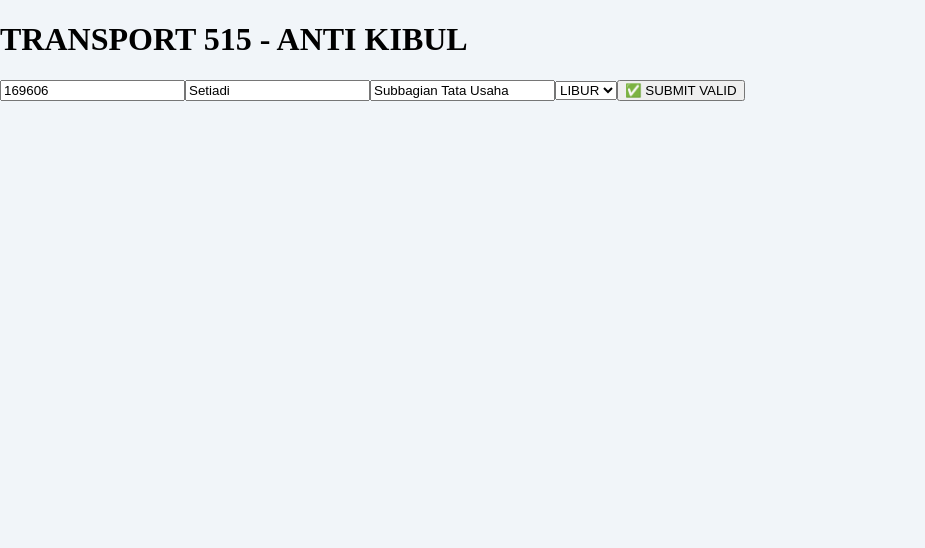
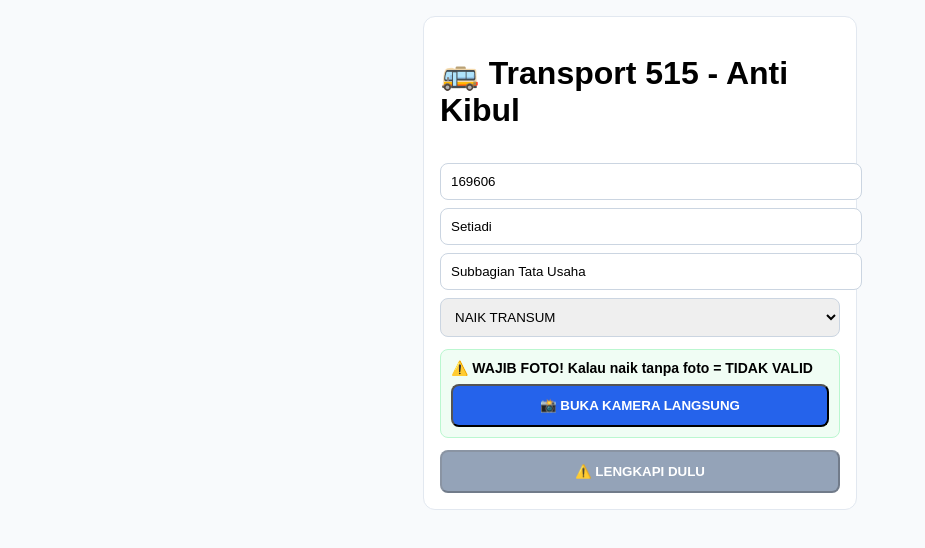
Before and after one commit to kepegawaian515-bit/transport515, a Next.js app: page / in a window 1280 px wide. Shown: the top 548 px of the page, without its empty margins (0-925 px from the left). Built offline with nearby package versions, Linux system fonts and the light colour scheme.

Commit message:
Update page.tsx

```diff
--- a/app/page.tsx
+++ b/app/page.tsx
@@ -1,104 +1,57 @@
 "use client";
 import { useState, useRef } from "react";
 
-export default function Page() {
-  const [nip, setNip] = useState("169606");
-  const [nama, setNama] = useState("Setiadi");
-  const [bagian, setBagian] = useState("Subbagian Tata Usaha");
-  const [status, setStatus] = useState("LIBUR");
-  const [foto, setFoto] = useState<string | null>(null);
-  const [showCam, setShowCam] = useState(false);
-  const videoRef = useRef<HTMLVideoElement>(null);
-  const streamRef = useRef<MediaStream | null>(null);
+export default function Page(){
+  const [nip,setNip]=useState("169606");
+  const [nama,setNama]=useState("Setiadi");
+  const [unit,setUnit]=useState("Subbagian Tata Usaha");
+  const [st,setSt]=useState("NAIK TRANSUM");
+  const [foto,setFoto]=useState("");
+  const [showCam,setShowCam]=useState(false);
+  const videoRef=useRef<HTMLVideoElement>(null);
+  const streamRef=useRef<MediaStream|null>(null);
 
-  const openCamera = async () => {
+  const bukaKamera=async()=>{
     setShowCam(true);
-    try {
-      const stream = await navigator.mediaDevices.getUserMedia({
-        video: { facingMode: "environment" }
-      });
-      streamRef.current = stream;
-      if (videoRef.current) videoRef.current.srcObject = stream;
-    } catch (e) {
-      alert("Gagal buka kamera, pastikan ijin kamera diaktifkan!");
-      setShowCam(false);
-    }
-  };
+    const s=await navigator.mediaDevices.getUserMedia({video:{facingMode:"environment"}});
+    streamRef.current=s;
+    if(videoRef.current) videoRef.current.srcObject=s;
+  }
+  const tutup=()=>{streamRef.current?.getTracks().forEach(t=>t.stop()); setShowCam(false);}
+  const jepret=()=>{
+    const v=videoRef.current!; const c=document.createElement("canvas");
+    c.width=v.videoWidth; c.height=v.videoHeight;
+    c.getContext("2d")?.drawImage(v,0,0);
+    setFoto(c.toDataURL("image/jpeg")); tutup();
+  }
 
-  const closeCamera = () => {
-    streamRef.current?.getTracks().forEach(t => t.stop());
-    setShowCam(false);
-  };
+  const isNaik=st.includes("NAIK");
+  const bisaSimpan = isNaik ? foto!=="" : true;
 
-  const takePhoto = () => {
-    const video = videoRef.current;
-    if (!video) return;
-    const canvas = document.createElement("canvas");
-    canvas.width = video.videoWidth;
-    canvas.height = video.videoHeight;
-    canvas.getContext("2d")?.drawImage(video, 0, 0);
-    setFoto(canvas.toDataURL("image/jpeg", 0.8));
-    closeCamera();
-  };
-
-  const handleSubmit = () => {
-    if (status === "NAIK" && !foto) {
-      alert("Wajib FOTO bukti naik! Gak bisa kibul!");
-      return;
-    }
-    if (status === "LIBUR") {
-      alert("SUKSES! NAIK tanpa foto = TIDAK VALID di rekap");
-    } else {
-      alert(`SUKSES! ${nama} VALID NAIK dengan bukti foto! Anti Kibul!`);
-    }
-    // Reset foto after submit
-    // setFoto(null);
-  };
-
-  return (
-    <div className="min-h-screen bg-zinc-100 flex justify-center p-4">
-      <div className="w-full max-w-sm bg-white rounded-2xl shadow p-5 space-y-3">
-        <h1 className="font-bold text-center">TRANSPORT 515 - ANTI KIBUL</h1>
-
-        <input className="w-full border rounded-lg p-3" value={nip} onChange={e=>setNip(e.target.value)} placeholder="NIP" />
-        <input className="w-full border rounded-lg p-3" value={nama} onChange={e=>setNama(e.target.value)} placeholder="Nama" />
-        <input className="w-full border rounded-lg p-3" value={bagian} onChange={e=>setBagian(e.target.value)} placeholder="Subbagian" />
-
-        <select className="w-full border rounded-lg p-3" value={status} onChange={e=>{setStatus(e.target.value); if(e.target.value==="LIBUR") setFoto(null)}}>
-          <option>LIBUR</option>
-          <option>NAIK</option>
+  return(
+    <div style={{minHeight:'100vh', background:'#f8fafc', padding:16, fontFamily:'sans-serif'}}>
+      <div style={{maxWidth:400, margin:'0 auto', background:'white', padding:16, borderRadius:12, border:'1px solid #e2e8f0'}}>
+        <h1 style={{fontWeight:'bold', display:'flex', alignItems:'center', gap:8}}>🚌 Transport 515 - Anti Kibul</h1>
+        <input value={nip} onChange={e=>setNip(e.target.value)} placeholder="NIP" style={{width:'100%', marginTop:12, padding:10, border:'1px solid #cbd5e1', borderRadius:8}}/>
+        <input value={nama} onChange={e=>setNama(e.target.value)} placeholder="Nama" style={{width:'100%', marginTop:8, padding:10, border:'1px solid #cbd5e1', borderRadius:8}}/>
+        <input value={unit} onChange={e=>setUnit(e.target.value)} placeholder="Unit" style={{width:'100%', marginTop:8, padding:10, border:'1px solid #cbd5e1', borderRadius:8}}/>
+        <select value={st} onChange={e=>setSt(e.target.value)} style={{width:'100%', marginTop:8, padding:10, border:'1px solid #cbd5e1', borderRadius:8}}>
+          <option>NAIK TRANSUM</option><option>TURUN TRANSUM</option>
         </select>
 
-        {status === "NAIK" && (
-          <div className="space-y-2">
-            {!foto ? (
-              <button onClick={openCamera} className="w-full bg-blue-600 text-white rounded-lg p-3 font-bold">
-                📸 BUKA KAMERA (Wajib Foto Langsung)
-              </button>
-            ) : (
-              <div className="space-y-2">
-                <img src={foto} className="w-full rounded-lg border" />
-                <button onClick={()=>setFoto(null)} className="w-full bg-zinc-200 rounded-lg p-2 text-sm">Foto Ulang</button>
-              </div>
-            )}
-            <p className="text-[11px] text-red-600 font-bold text-center">* Tidak bisa ambil dari galeri, harus foto langsung!</p>
+        {isNaik && (
+          <div style={{marginTop:12, background:'#f0fdf4', border:'1px solid #bbf7d0', padding:10, borderRadius:8}}>
+            <div style={{fontWeight:'bold', fontSize:14}}>⚠️ WAJIB FOTO! Kalau naik tanpa foto = TIDAK VALID</div>
+            {!foto ? <button onClick={bukaKamera} style={{width:'100%', marginTop:8, padding:12, background:'#2563eb', color:'white', borderRadius:8, fontWeight:'bold'}}>📸 BUKA KAMERA LANGSUNG</button> :
+            <><img src={foto} style={{width:'100%', marginTop:8, borderRadius:8}}/><button onClick={()=>setFoto("")} style={{width:'100%', marginTop:6, padding:8, background:'#ef4444', color:'white', borderRadius:8}}>Foto Ulang</button></>}
           </div>
         )}
 
-        {showCam && (
-          <div className="fixed inset-0 bg-black z-50 flex flex-col">
-            <video ref={videoRef} autoPlay playsInline className="flex-1 object-cover" />
-            <div className="p-4 flex gap-3 bg-black">
-              <button onClick={closeCamera} className="flex-1 bg-zinc-700 text-white rounded-lg p-4">Batal</button>
-              <button onClick={takePhoto} className="flex-1 bg-white text-black rounded-lg p-4 font-bold">📸 JEPRET</button>
-            </div>
-          </div>
-        )}
-
-        <button onClick={handleSubmit} className="w-full bg-black text-white rounded-lg p-4 font-bold">
-          ✅ SUBMIT VALID
+        <button disabled={!bisaSimpan} style={{width:'100%', marginTop:12, padding:12, borderRadius:8, fontWeight:'bold', background: bisaSimpan?'#16a34a':'#94a3b8', color:'white'}}>
+          {bisaSimpan?'✅ SIMPAN ABSEN':'⚠️ LENGKAPI DULU'}
         </button>
       </div>
+      {showCam && <div style={{position:'fixed', inset:0, background:'black', zIndex:999, display:'flex', flexDirection:'column'}}><video ref={videoRef} autoPlay playsInline style={{flex:1, objectFit:'cover'}}/><div style={{padding:16, display:'flex', gap:8}}><button onClick={tutup} style={{flex:1, padding:12, background:'#334155', color:'white', borderRadius:8}}>Tutup</button><button onClick={jepret} style={{flex:2, padding:12, background:'white', color:'black', borderRadius:8, fontWeight:'bold'}}>JEPRET</button></div></div>}
     </div>
-  );
+  )
 }
```
